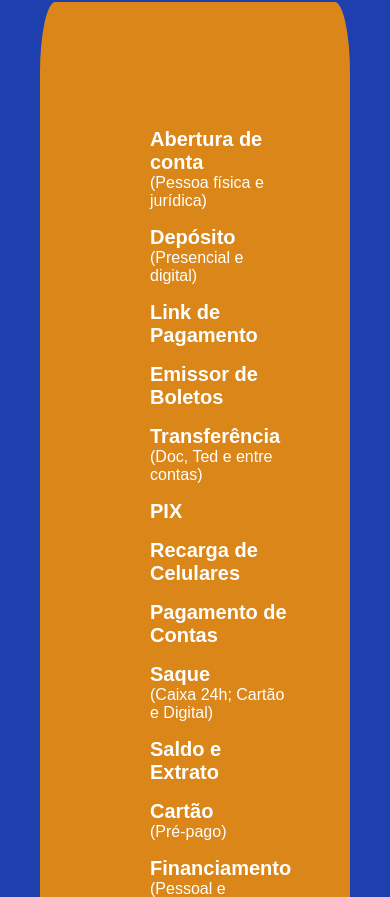
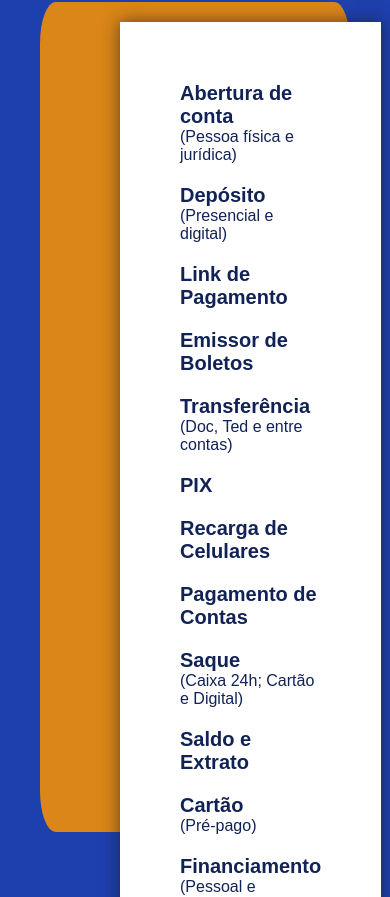
Before and after one commit to lumontexx/albank, a plain HTML site: page front/index.html in a window 390 px wide. Shown: the part 558-1455 px from the top of the page. Drawn offline with Linux system fonts and the light colour scheme.

Commit message:
ajuste no tamanho dos cards e uso de sombra

```diff
--- a/front/index.html
+++ b/front/index.html
@@ -34,29 +34,39 @@
     <p class="text-justify">O <span class="bold">Oalbank</span> é uma empresa que une tecnologia e humanização para oferecer produtos e serviços bancários acessíveis <br>
       para qualquer pessoa residente no Brasil.</p>
   </div>
-  <div class="conteiner center">
-    <div class="flex wrap spacearound">
-      <div class="text-list">
-        <p> <span class="text-bold text-size">Abertura de conta</span> <br>
+  <div class="conteiner  center wrap">
+    <div class="flex spacearound">
+      <div class="whiteconteiner">
+        <p class="text-list"> <span class="text-bold text-size">Abertura de conta</span> <br>
           (Pessoa física e jurídica)</p>
-        <p> <span class="text-bold text-size">Depósito</span> <br>
+        <p class="text-list"> <span class="text-bold text-size">Depósito</span> <br>
           (Presencial e digital)</p>
-        <p> <span class="text-bold text-size">Link de Pagamento</span></p>
-        <p> <span class="text-bold text-size">Emissor de Boletos</span></p>
-        <p> <span class="text-bold text-size">Transferência</span> <br>
+        <p class="text-list"> <span class="text-bold text-size">Link de Pagamento</span></p>
+        <p class="text-list"> <span class="text-bold text-size">Emissor de Boletos</span></p>
+        <p class="text-list"> <span class="text-bold text-size">Transferência</span> <br>
           (Doc, Ted e entre contas)</p>
-        <p> <span class="text-bold text-size">PIX</span></p>
-        <p> <span class="text-bold text-size">Recarga de Celulares</span></p>
-        <p> <span class="text-bold text-size">Pagamento de Contas</span></p>
-        <p> <span class="text-bold text-size">Saque</span> <br>
+        <p class="text-list"> <span class="text-bold text-size">PIX</span></p>
+        <p class="text-list"> <span class="text-bold text-size">Recarga de Celulares</span></p>
+        <p class="text-list"> <span class="text-bold text-size">Pagamento de Contas</span></p>
+        <p class="text-list"> <span class="text-bold text-size">Saque</span> <br>
           (Caixa 24h; Cartão e Digital)</p>
-        <p> <span class="text-bold text-size">Saldo e Extrato</span></p>
-        <p> <span class="text-bold text-size">Cartão</span> <br>
+        <p class="text-list"> <span class="text-bold text-size">Saldo e Extrato</span></p>
+        <p class="text-list"> <span class="text-bold text-size">Cartão</span> <br>
           (Pré-pago)</p>
-        <p> <span class="text-bold text-size">Financiamento</span> <br>
+        <p class="text-list"> <span class="text-bold text-size">Financiamento</span> <br>
           (Pessoal e empresarial)</p>
       </div>
+      <div class="cardinfo right wrap">
+        <span class="bold font20">Documentos Necessários:</span>
+        <ul>
+          <li>CPF</li>
+          <li>E-mail</li>
+          <li>Telefone</li>
+          <li>RG, CNH, RNE, RNM</li>
+        </ul>
 
+        <span>Caso não possua tosos os documentos <a href="#">CLIQUE AQUI</a></span>
+      </div>
       <div class="buttonwhite linkbutton margintopbutton fontwhite text-center">
         <span class="blue font20 bold">
           OAL.BANK
@@ -79,17 +89,7 @@
     </div>
   </div>
   </div>
-  <div class="cardinfo right wrap">
-    <span class="bold font20">Documentos Necessários:</span>
-    <ul>
-      <li>CPF</li>
-      <li>E-mail</li>
-      <li>Telefone</li>
-      <li>RG, CNH, RNE, RNM</li>
-    </ul>
 
-    <span>Caso não possua tosos os documentos <a href="#">CLIQUE AQUI</a></span>
-  </div>
   <div class="text-center margin-text size-footer">
     <i class="fab fa-whatsapp"></i>
     <span class="bold">11 94125-1228 <br>
--- a/front/style.css
+++ b/front/style.css
@@ -31,13 +31,12 @@ a {
   text-align: justify;
 }
 .conteiner {
-  padding: 90px;
-  margin: 10px 40px;
+  padding: 50px;
+  margin: 40px;
   border-radius: 5%;
   background-color: #da8618;
-}
-.heightconteiner {
-  height: 600px;
+  max-width: 1100px;
+  height: 730px;
 }
 
 .text-bold {
@@ -62,6 +61,8 @@ a {
 }
 .buttonwhite {
   background-color: #fff;
+  position: relative;
+  right: 300px;
 }
 .font20 {
   font-size: 20px;
@@ -149,8 +150,18 @@ a {
 }
 .right {
   position: relative;
-  left: 1080px;
-  top: -620px;
+  left: 420px;
+  top: 20px;
+}
+.whiteconteiner {
+  background-color: #fff;
+  color: #112257;
+  padding: 10px 50px;
+  margin: auto;
+  position: relative;
+  top: -30px;
+  left: 30px;
+  box-shadow: 0 0 1em rgba(24, 23, 23, 0.63);
 }
 
 @media screen and (min-width: 576px) {
@@ -165,6 +176,9 @@ a {
   .marginbuttons {
     margin: 0px;
   }
+}
+.opacity {
+  opacity: 0.2;
 }
 
 @media screen and (min-width: 1024px) {
@@ -187,13 +201,18 @@ a {
   }
 }
 @media (max-width: 1200px) {
-  .right {
-    position: relative;
-    left: 520px;
-    top: -620px;
+  .cardinfo {
+    height: 210px;
   }
   .language {
-    position: relative;
-    left: 620px;
+    left: 600px;
+  }
+  .whiteconteiner {
+    width: 200px;
+    padding: 40px;
+  }
+  .buttonwhite {
+    right: 130px;
+    top: 25px;
   }
 }
```
